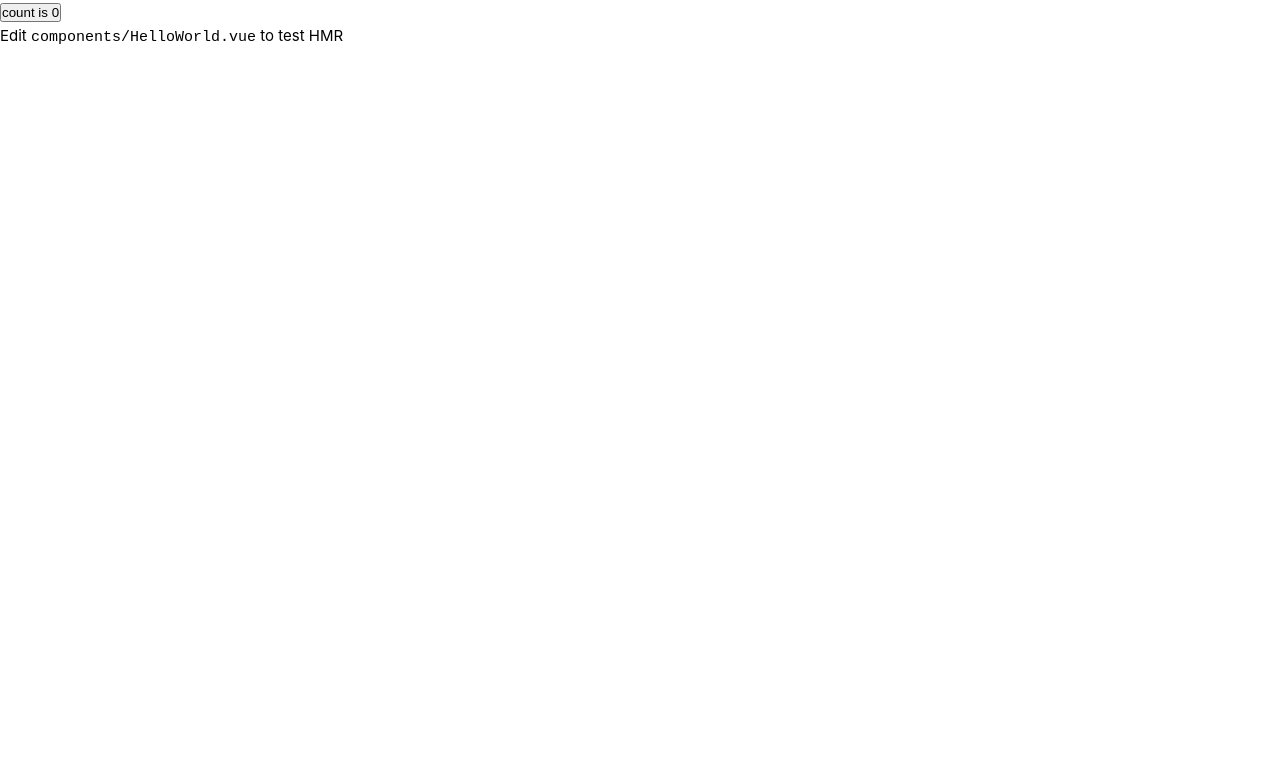
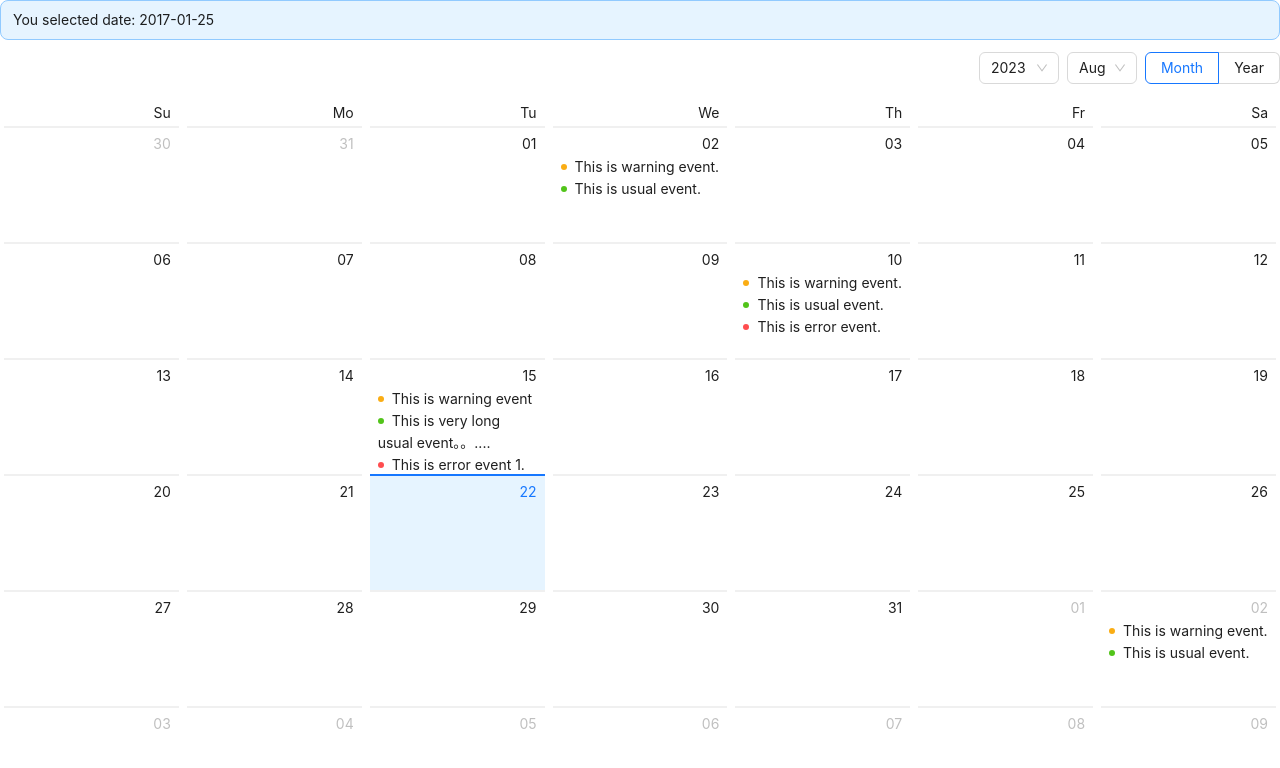
Before and after one commit to duxinyues/electron-vue, a Vue app: page / in a window 1280 px wide. Shown: the top 768 px of the page. Built offline with nearby package versions, Linux system fonts and the light colour scheme.

Commit message:
feat:Electron桌面日历

```diff
--- a/components.d.ts
+++ b/components.d.ts
@@ -7,9 +7,6 @@ export {}
 
 declare module 'vue' {
   export interface GlobalComponents {
-    ElAside: typeof import('element-plus/es')['ElAside']
-    ElContainer: typeof import('element-plus/es')['ElContainer']
-    ElMain: typeof import('element-plus/es')['ElMain']
     HelloWorld: typeof import('./src/components/HelloWorld.vue')['default']
     RouterLink: typeof import('vue-router')['RouterLink']
     RouterView: typeof import('vue-router')['RouterView']
--- a/index.html
+++ b/index.html
@@ -13,7 +13,8 @@
     <meta charset="UTF-8" />
     <link rel="icon" type="image/svg+xml" href="/vite.svg" />
     <meta name="viewport" content="width=device-width, initial-scale=1.0" />
-    <title></title>
+
+      <title></title>
   </head>
   <body>
     <div id="app"></div>
--- a/package.json
+++ b/package.json
@@ -13,7 +13,7 @@
   "build": {
     "appId": "ink.bennent_g.demo",
     "directories": {
-      "output": "output"
+      "output": "release"
     },
     "nsis": {
       "oneClick": false,
@@ -32,6 +32,7 @@
     "ant-design-vue": "^4.0.1",
     "axios": "^1.4.0",
     "concurrently": "^8.2.0",
+    "dayjs": "^1.11.10",
     "scss": "^0.2.4",
     "unplugin-auto-import": "^0.16.6",
     "unplugin-vue-components": "^0.25.1",
--- a/src/main.ts
+++ b/src/main.ts
@@ -12,6 +12,7 @@ import App from './App.vue'
 import router from './router';
 import store from "./store/index.js";
 import request from './service/request.js';
+
 import './style.css'
 
 const app  = createApp(App);
--- a/src/router/index.js
+++ b/src/router/index.js
@@ -7,12 +7,12 @@
  * @Description:
  * Copyright (c) 2023 by ${duxinyues} email: ${weiyy26445@yunrong.cn}, All Rights Reserved.
  */
-import { createRouter, createWebHistory } from "vue-router";
+import { createRouter, createMemoryHistory } from "vue-router";
 
 const routes = [{
     path: '/',
     name: 'main',
-    component: () => import("../components/HelloWorld.vue"),
+    component: () => import("../views/ElectronCalendar.vue"),
     // redirect: '/home',
     // children:[
     //     {
@@ -29,7 +29,7 @@ const routes = [{
 }];
 
 const router = createRouter({
-    history: createWebHistory(import.meta.env.BASE_URL),
+    history: createMemoryHistory(import.meta.env.BASE_URL),
     routes
 })
 
--- /dev/null
+++ b/src/views/ElectronCalendar.vue
@@ -0,0 +1,64 @@
+<template>
+  <a-alert :message="`You selected date: ${selectedValue && selectedValue.format('YYYY-MM-DD')}`" />
+  <a-calendar  v-model:value="tagetDate" @select="onSelect" @panelChange="onPanelChange" >
+    <template #dateCellRender="{ current }">
+      <ul class="events">
+        <li v-for="item in getListData(current)" :key="item.content">
+          <a-badge :status="item.type" :text="item.content" />
+        </li>
+      </ul>
+    </template>
+  </a-calendar>
+</template>
+<script lang="ts" setup>
+import { ref } from 'vue';
+import dayjs, { Dayjs } from 'dayjs';
+import weekday from "dayjs/plugin/weekday"
+import localeData from "dayjs/plugin/localeData"
+
+dayjs.extend(weekday)
+dayjs.extend(localeData)
+
+const date = ref(dayjs('2017-01-25'));
+const selectedValue = ref(dayjs('2017-01-25'));
+const  tagetDate = ref<Dayjs>();
+const getListData = (value: Dayjs) => {
+  let listData;
+  switch (value.date()) {
+    case 2:
+      listData = [
+        { type: 'warning', content: 'This is warning event.' },
+        { type: 'success', content: 'This is usual event.' },
+      ];
+      break;
+    case 10:
+      listData = [
+        { type: 'warning', content: 'This is warning event.' },
+        { type: 'success', content: 'This is usual event.' },
+        { type: 'error', content: 'This is error event.' },
+      ];
+      break;
+    case 15:
+      listData = [
+        { type: 'warning', content: 'This is warning event' },
+        { type: 'success', content: 'This is very long usual event。。....' },
+        { type: 'error', content: 'This is error event 1.' },
+        { type: 'error', content: 'This is error event 2.' },
+        { type: 'error', content: 'This is error event 3.' },
+        { type: 'error', content: 'This is error event 4.' },
+      ];
+      break;
+    default:
+  }
+  return listData || [];
+};
+
+const onSelect = (value: Dayjs) => {
+  date.value = value;
+  selectedValue.value = value;
+};
+const onPanelChange = (value: Dayjs) => {
+  console.log("切换", value)
+  date.value = value;
+};
+</script>
--- a/vite.config.ts
+++ b/vite.config.ts
@@ -42,25 +42,20 @@ export default defineConfig((mode: any) => ({
     electronRenderer(),
     polyfillExports(),
     // 按需引入AntDesignVue
-    AutoImport({
-      imports: ['vue', 'vue-router'],
-      dts: "src/auto-import.d.ts",
-      //ant-design-vue
-      resolvers: [AntDesignVueResolver()]
-    }),
-    // Components({
-    //   //ant-design-vue   importStyle = false 样式就没了
-    //     resolvers: [AntDesignVueResolver({importStyle: true, resolveIcons: true})],
+    // AutoImport({
+    //   imports: ['vue', 'vue-router'],
+    //   dts: "src/auto-import.d.ts",
+    //   //ant-design-vue
+    //   resolvers: [AntDesignVueResolver()]
     // }),
-    vitePluginImp({
-      libList: [
-        {
-          libName: "ant-design-vue",
-          style: (name) => `ant-design-vue/es/${name}/style`,
-        },
+    Components({
+      resolvers: [
+        AntDesignVueResolver({
+          importStyle: false, // css in js
+        }),
       ],
     }),
-    ViteComponents({customComponentResolvers: [AntDesignVueResolver()],}),
+    // ViteComponents({customComponentResolvers: [AntDesignVueResolver()],}),
     // 按需引入elementUI
     // AutoImport({
     //   resolvers: [ElementPlusResolver()],
```
Also changed, not shown: src/App.vue (line endings or trailing spaces), 2 other files (tests, documents, lock files or other folders).
